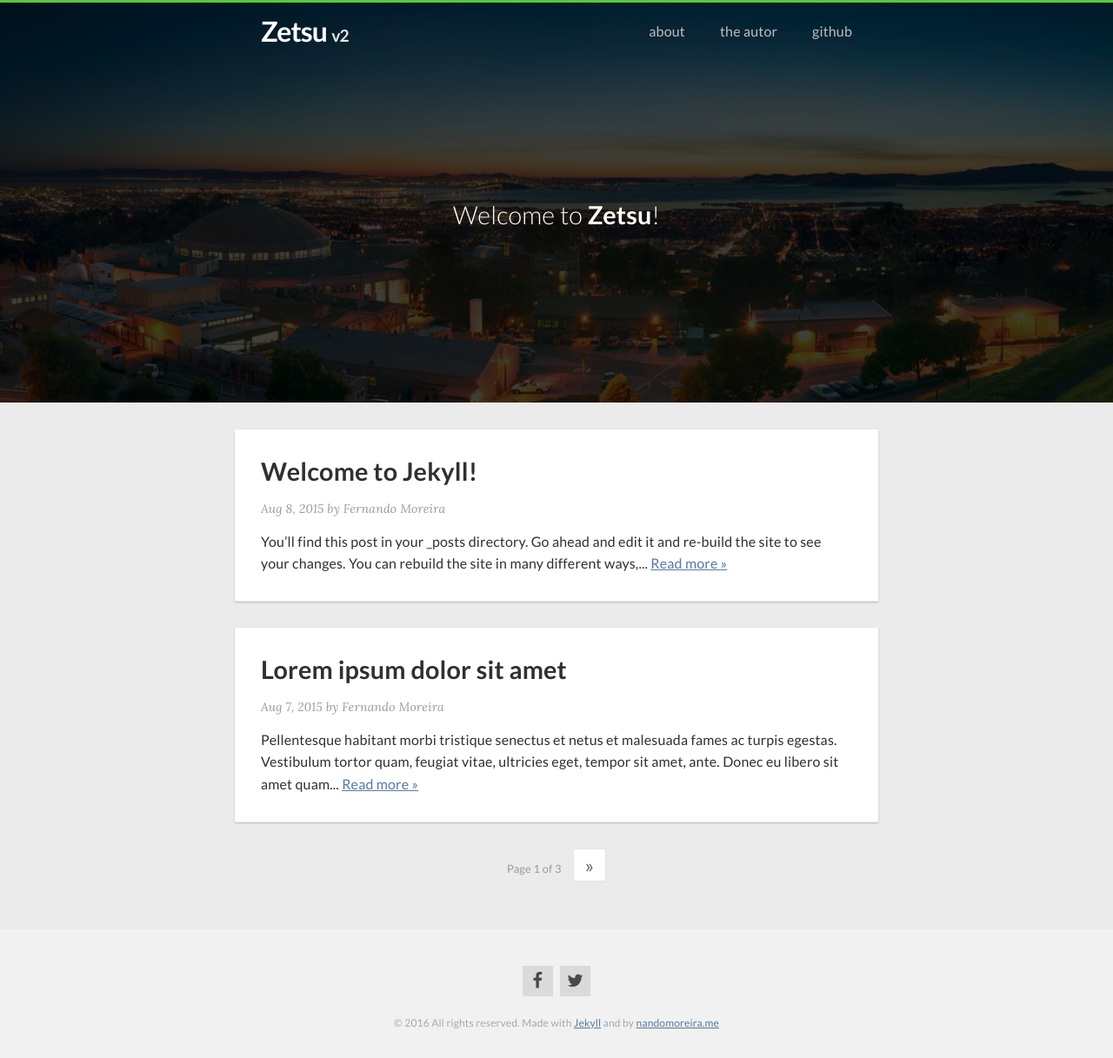
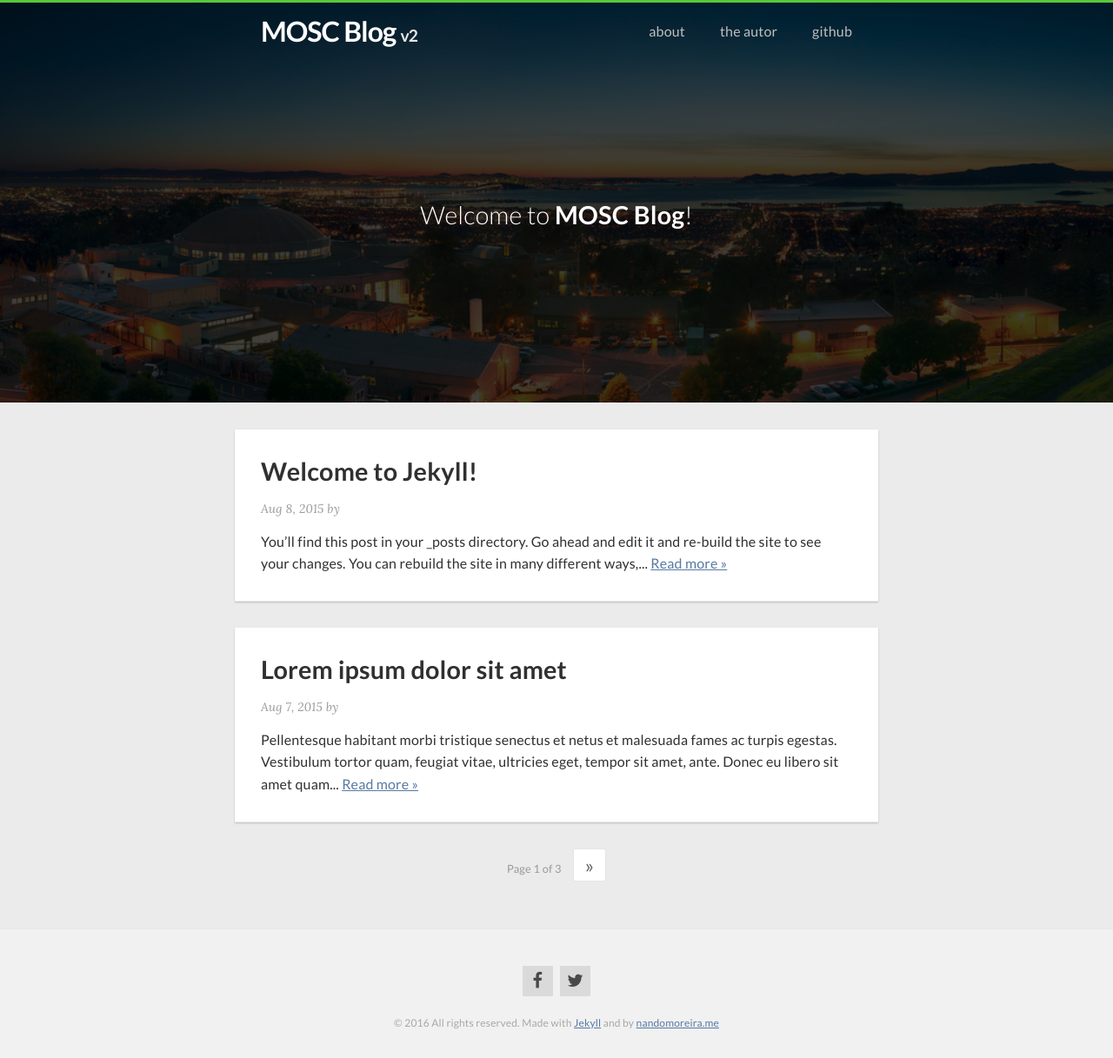
Before and after one commit to Berkeley-MOSC/blog, a Jekyll site: the page built from index.html, in a window 1280 px wide. Shown: the whole page at 87% size. Built offline with Jekyll 4.4.1, drawn with Linux system fonts in a browser that asks for light colours; nearby versions of some CDN libraries; the list of posts is cut into pages by our own code.

Commit message:
Update _config.yml

```diff
--- a/_config.yml
+++ b/_config.yml
@@ -1,20 +1,11 @@
 # Site settings
-title: Zetsu
-email: zetsu@domain.com
-description: Um lindo tema feito para jekyll e com o <3
+title: MOSC Blog
+email: mosc@lists.berkeley.edu
+description:
 baseurl: "//moscblog.nicholas-fong.com"
-url: "http://nandomoreira.me"
+url: "//moscblog.nicholas-fong.com"
 
-author:
-  name     : 'Fernando Moreira'
-  email    : hi@nandomoreira.me
-  url      : http://nandomoreira.me
-  facebook : http://facebook.com/fernando.dev
-  twitter  : http://twitter.com/nandomoreirame
-
-github: https://github.com/nandomoreirame/zetsu
-disqus_shortname: "fernandomoreira"
-google_analytics: UA-52446115-1
+github: https://github.com/
 
 paginate: 2
 comments: true
```
